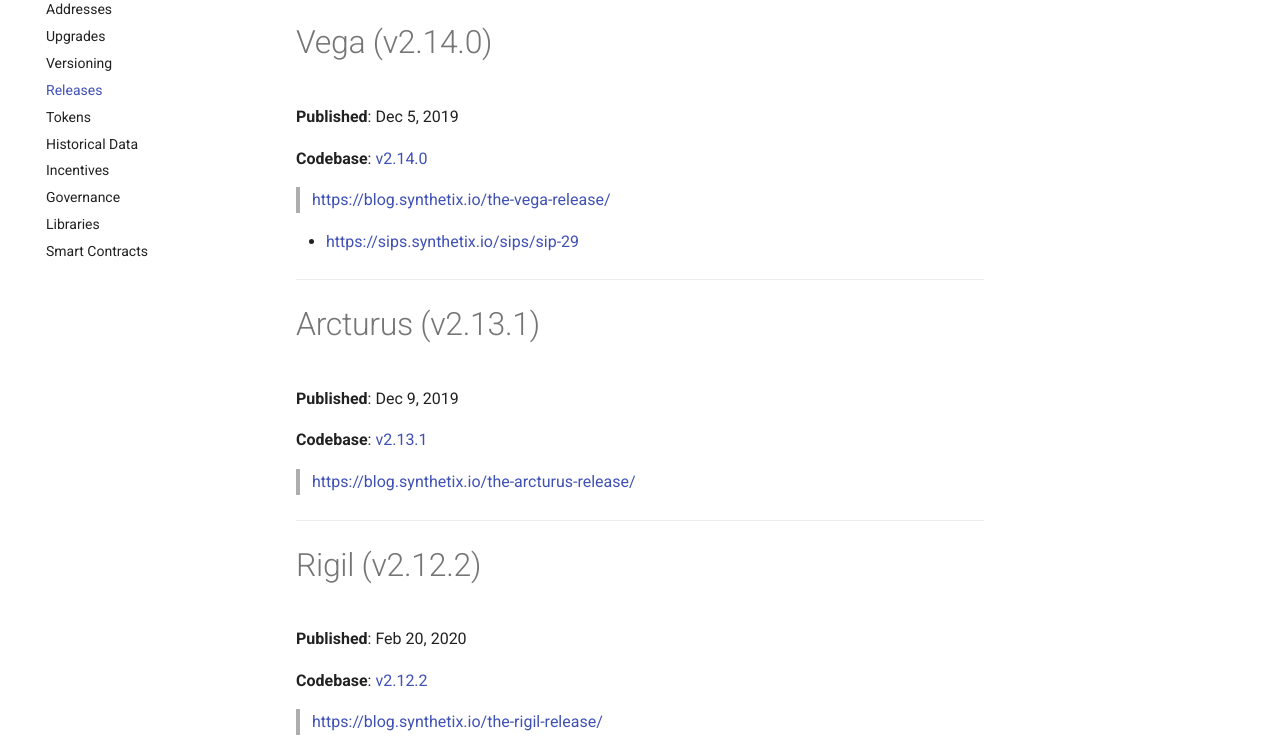
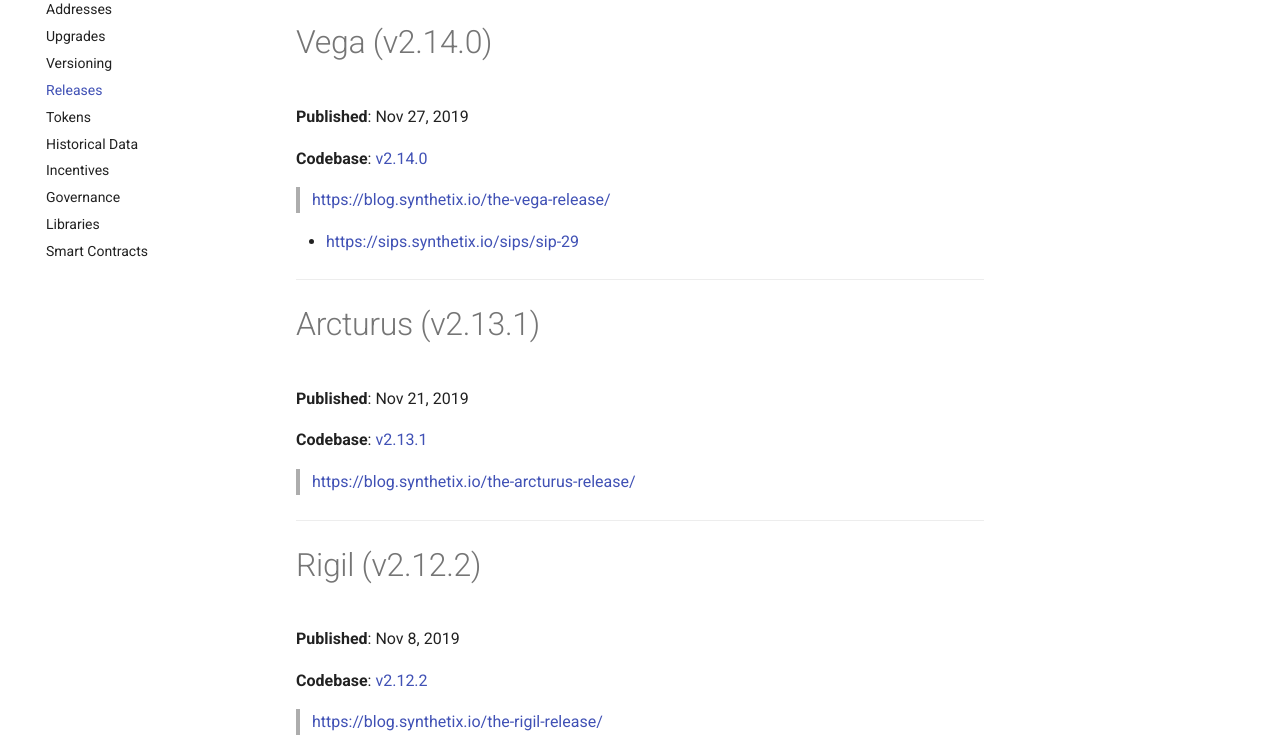
Before and after one commit to Synthetixio/synthetix-docs, an MkDocs documentation site: the page built from content/releases.md, in a window 1280 px wide and 1400 px high, scrolled down 2528 px. Shown: the part 153-889 px from the top of the window. Built offline with MkDocs 1.6.1 and Material for MkDocs 9.7.7, drawn with Linux system fonts in a browser that asks for light colours; comment, search, counter and statistics services are not loaded; some of the changed text lies outside the part shown.

Commit message:
Fixing releases dating

```diff
--- a/content/releases.md
+++ b/content/releases.md
@@ -85,7 +85,7 @@ Synthetix.Exchange v2 — We are launching a new version of Synthetix.Exchange.
 
 # Vega (v2.14.0)
 
-**Published**: Dec 5, 2019
+**Published**: Nov 27, 2019
 
 **Codebase**: [v2.14.0](https://github.com/Synthetixio/synthetix/tree/v2.14.0)
 
@@ -97,7 +97,7 @@ Synthetix.Exchange v2 — We are launching a new version of Synthetix.Exchange.
 
 # Arcturus (v2.13.1)
 
-**Published**: Dec 9, 2019
+**Published**: Nov 21, 2019
 
 **Codebase**: [v2.13.1](https://github.com/Synthetixio/synthetix/tree/v2.13.1)
 
@@ -107,7 +107,7 @@ Synthetix.Exchange v2 — We are launching a new version of Synthetix.Exchange.
 
 # Rigil (v2.12.2)
 
-**Published**: Feb 20, 2020
+**Published**: Nov 8, 2019
 
 **Codebase**: [v2.12.2](https://github.com/Synthetixio/synthetix/tree/v2.12.2)
 
@@ -124,7 +124,7 @@ There is already a leveraged benefit on the inverse Synths and currently being a
 
 # Canopus (v2.11.2)
 
-**Published**: Feb 20, 2020
+**Published**: Oct 4, 2019
 
 **Codebase**: [v2.11.2](https://github.com/Synthetixio/synthetix/tree/v2.11.2)
 
@@ -137,7 +137,7 @@ There is already a leveraged benefit on the inverse Synths and currently being a
 
 # Sirius (v2.10.5)
 
-**Published**: Feb 20, 2020
+**Published**: Sep 26, 2019
 
 **Codebase**: [v2.10.5](https://github.com/Synthetixio/synthetix/tree/v2.10.5)
 
```
Also changed, not shown: other parts of content/releases.md (+1 -1 lines), 1 other file.
